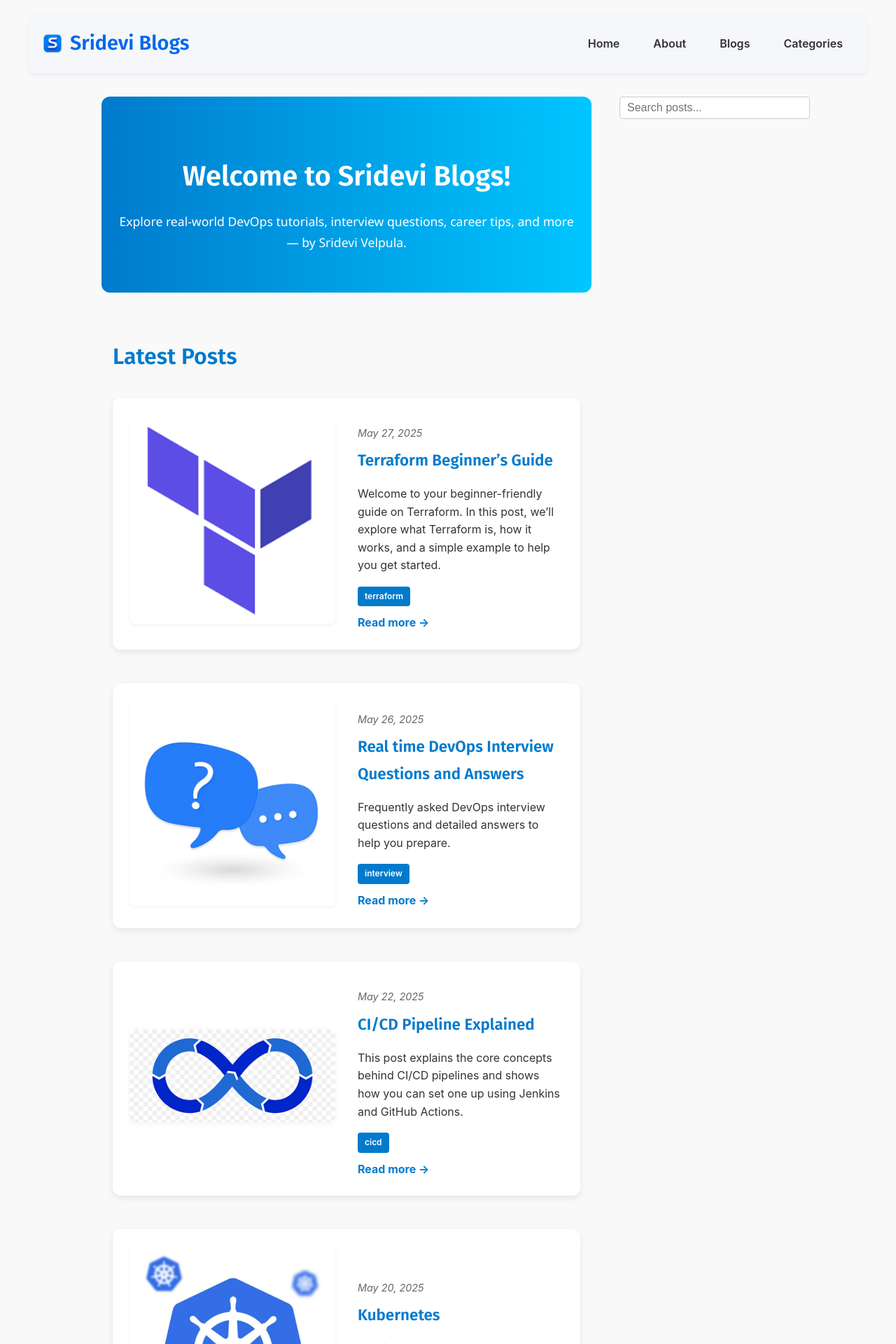
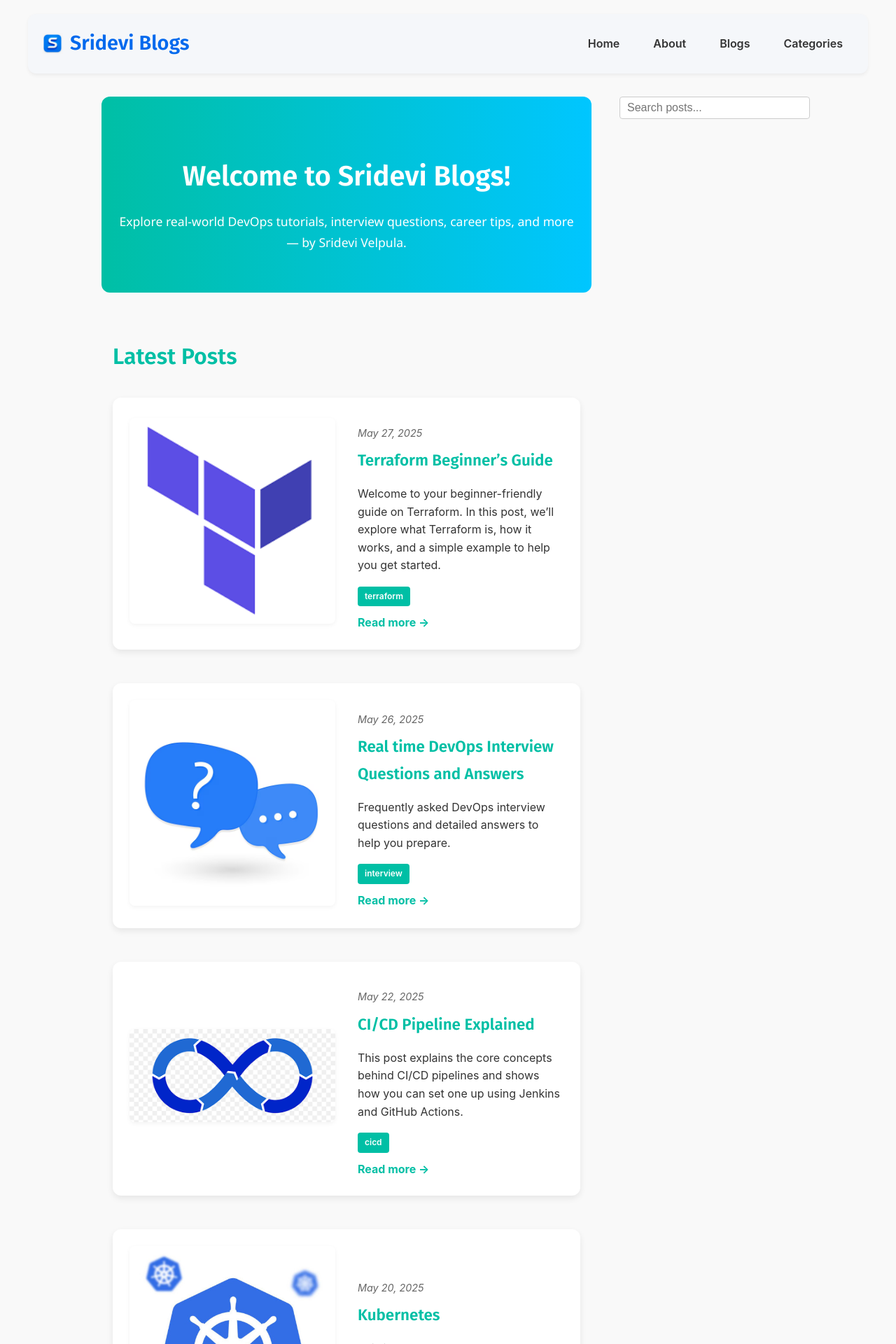
Before and after one commit to srideviblogs/srideviblogs.github.io, a Jekyll site: the page built from index.md, in a window 1280 px wide. Shown: the top 1920 px of the page at 70% size. Built offline with Jekyll 4.4.1, drawn with Linux system fonts in a browser that asks for light colours.

Commit message:
Update custom.css

```diff
--- a/assets/css/custom.css
+++ b/assets/css/custom.css
@@ -43,7 +43,7 @@ h1, h2, h3, h4, h5, h6 {
 
 /* Links */
 a {
-  color: #007acc;
+  color: #00bfa5;
   text-decoration: none;
   font-weight: 600;
 }
@@ -54,7 +54,7 @@ a:hover {
 
 a:focus,
 button:focus {
-  outline: 2px dashed #007acc;
+  outline: 2px dashed #00bfa5;
   outline-offset: 2px;
 }
 
@@ -100,7 +100,7 @@ header.site-header {
 }
 
 .site-nav a:hover {
-  color: #007acc;
+  color: #009e88;
 }
 
 .menu-toggle {
@@ -118,7 +118,7 @@ header.site-header {
 /* welcome intro */
 
 .welcome-intro {
-  background: linear-gradient(to right, #007acc, #00c6ff);
+  background: linear-gradient(to right, #00bfa5, #00c6ff);
   color: white;
   text-align: center;
   padding: 3rem 1rem;
@@ -283,7 +283,7 @@ header.site-header {
 }
 
 .search-results li a {
-  color: #007acc;
+  color: #00bfa5;
   text-decoration: none;
 }
 
@@ -412,7 +412,7 @@ header.site-header {
 }
 
 .breadcrumb a {
-  color: #007acc;
+  color: #00bfa5;
   text-decoration: none;
 }
 
@@ -434,7 +434,7 @@ header.site-header {
 .prev-post, .next-post {
   position: relative;
   padding: 0.5em 1em;
-  background-color: #007acc;
+  background-color: #00bfa5;
   color: white;
   border-radius: 4px;
   text-decoration: none;
@@ -449,7 +449,7 @@ header.site-header {
 }
 
 .prev-post:hover, .next-post:hover {
-  background-color: #005fa3;
+  background-color: #009e88;
   text-decoration: none;
 }
 
@@ -492,7 +492,7 @@ header.site-header {
 .animate-subheading {
   font-size: 2rem;
   font-weight: 700;
-  color: #007acc;
+  color: #00bfa5;
   opacity: 0;
   transform: translateY(40px);
   animation: fadeSlideIn 1.2s ease forwards;
@@ -559,7 +559,7 @@ header.site-header {
 }
 
 .alt-post-title a {
-  color: #007acc;
+  color: #00bfa5;
   text-decoration: none;
 }
 
@@ -577,7 +577,7 @@ header.site-header {
   display: inline-block;
   margin-top: 10px;
   font-weight: bold;
-  color: #007acc;
+  color: #00bfa5;
   text-decoration: none;
 }
 
@@ -591,7 +591,7 @@ header.site-header {
 
 .tag {
   display: inline-block;
-  background: #007acc;
+  background: #00bfa5;
   color: white;
   padding: 4px 10px;
   font-size: 0.75rem;
@@ -601,7 +601,7 @@ header.site-header {
 }
 
 .tag:hover {
-  background-color: #005f99;
+  background-color: #009e88;
 }
 
 @media (max-width: 768px) {
@@ -743,13 +743,13 @@ header.site-header {
 }
 
 .blog-title a {
-  color: #007acc;
+  color: #00bfa5;
   text-decoration: none;
   transition: color 0.2s ease;
 }
 
 .blog-title a:hover {
-  color: #005f99;
+  color: #009e88;
   text-decoration: underline;
 }
 
```
